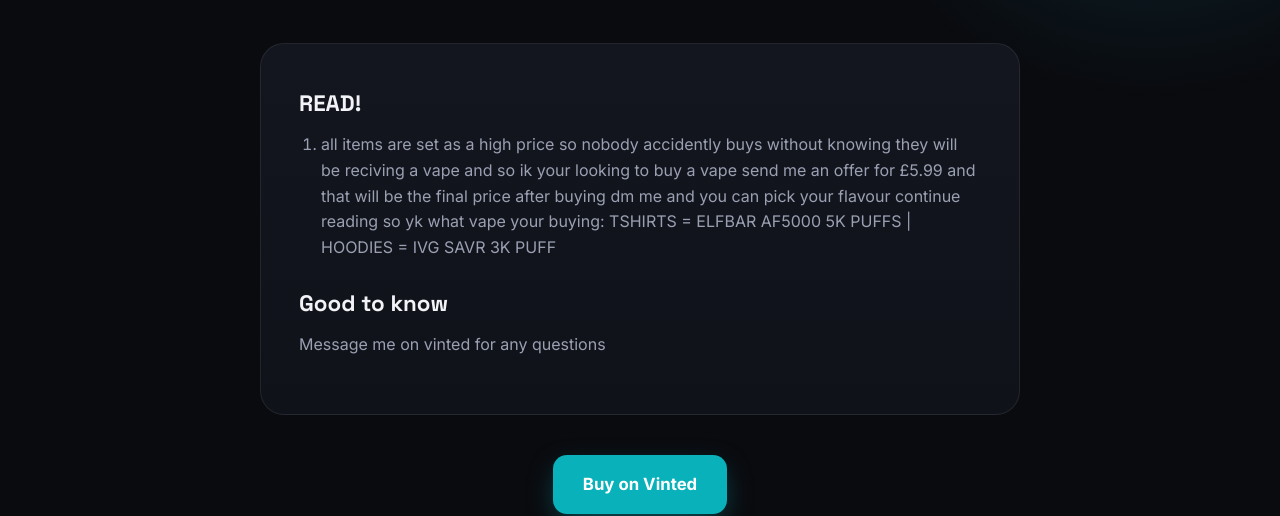
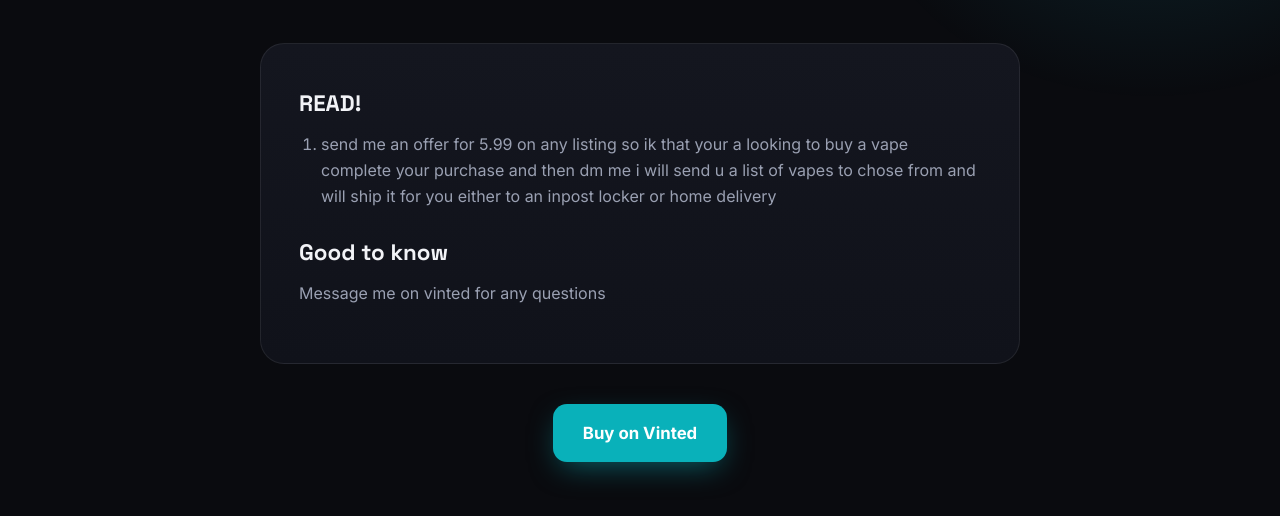
Before and after one commit to fallenmeow/fallenmeow.github.io, a plain HTML site: page how-to-buy.html in a window 1280 px wide. Shown: the part 300-816 px from the top of the page. Drawn offline with Linux system fonts and the light colour scheme.

Commit message:
Update how-to-buy.html

```diff
--- a/how-to-buy.html
+++ b/how-to-buy.html
@@ -42,7 +42,7 @@
 
         <h2>READ!</h2>
         <ol>
-          <li>all items are set as a high price so nobody accidently buys without knowing they will be reciving a vape and so ik your looking to buy a vape send me an offer for £5.99 and that will be the final price after buying dm me and you can pick your flavour continue reading so yk what vape your buying: TSHIRTS = ELFBAR AF5000 5K PUFFS | HOODIES = IVG SAVR 3K PUFF</li>
+          <li>send me an offer for 5.99 on any listing so ik that your a looking to buy a vape complete your purchase and then dm me i will send u a list of vapes to chose from and will ship it for you either to an inpost locker or home delivery</li>
         </ol>
 
         <h2>Good to know</h2>
```
